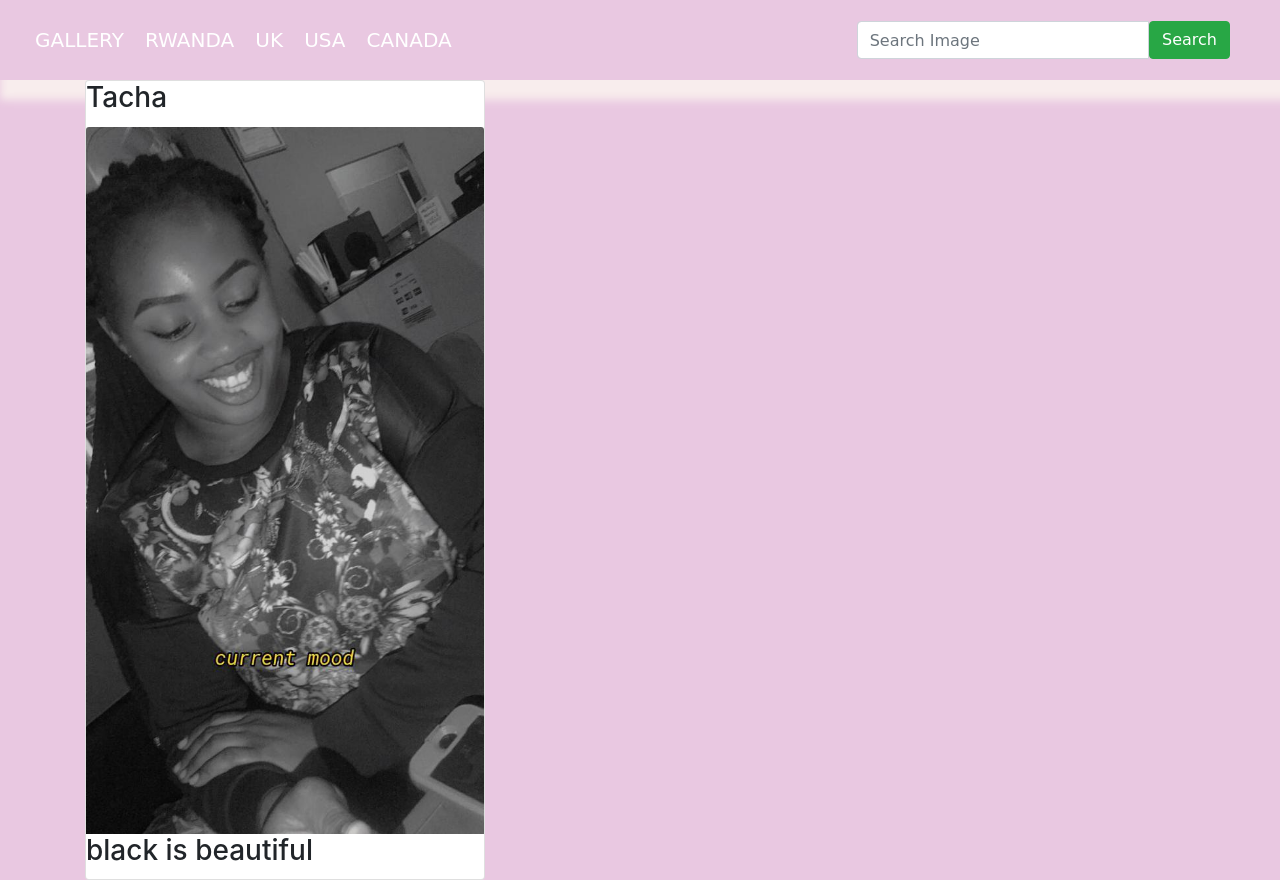
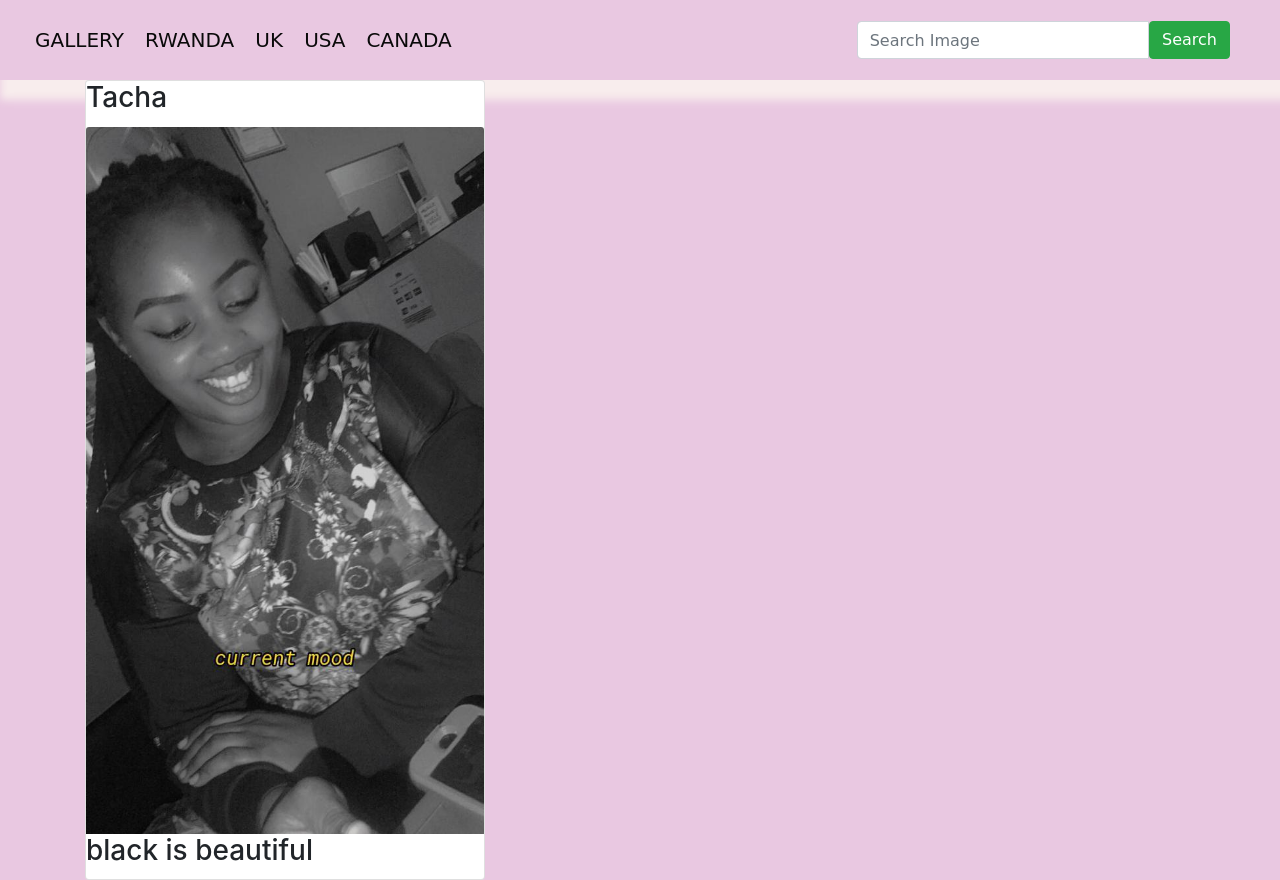
Before and after one commit to tacha1/Gallery, a Django app: page /image/2 in a window 1280 px wide. Run offline with Django 3.2, Linux system fonts and the light colour scheme; data comes from the database, SQL or seed files in the repository; some libraries are stand-ins or nearby versions.

Commit message:
eddinting navigation bar file

```diff
--- a/images/templates/navbar.html
+++ b/images/templates/navbar.html
@@ -9,11 +9,11 @@
   <nav class="navbar navbar-expand-lg navbar-light pink" style="background-color:rgb#ccf0d4; box-shadow: 10px 10px 8px 10px #f8eded; padding: 20px;font-family: 'Lobster', cursive;">
     <div class="container-fluid">
       <div class="navbar-header">
-        <a class="navbar-brand" href="{% url 'welcome' %}" style="color:white">GALLERY</a>
-        <a class="navbar-brand" href="{% url 'location' 1%}" style="color:white">RWANDA</a>
-        <a class="navbar-brand" href="{% url 'location' 2%}" style="color:white">UK</a>
-        <a class="navbar-brand" href="{% url 'location' 4%}" style="color:white">USA</a>
-        <a class="navbar-brand" href="{% url 'location' 3%}" style="color:white">CANADA</a>
+        <a class="navbar-brand" href="{% url 'welcome' %}" style="color:rgb(10, 10, 10)">GALLERY</a>
+        <a class="navbar-brand" href="{% url 'location' 1%}" style="color:rgb(10, 10, 10)">RWANDA</a>
+        <a class="navbar-brand" href="{% url 'location' 2%}" style="color:rgb(10, 10, 10)">UK</a>
+        <a class="navbar-brand" href="{% url 'location' 4%}" style="color:rgb(10, 10, 10)">USA</a>
+        <a class="navbar-brand" href="{% url 'location' 3%}" style="color:rgb(10, 10, 10)">CANADA</a>
       </div>
 
       <!-- Adding a search form  -->
```
